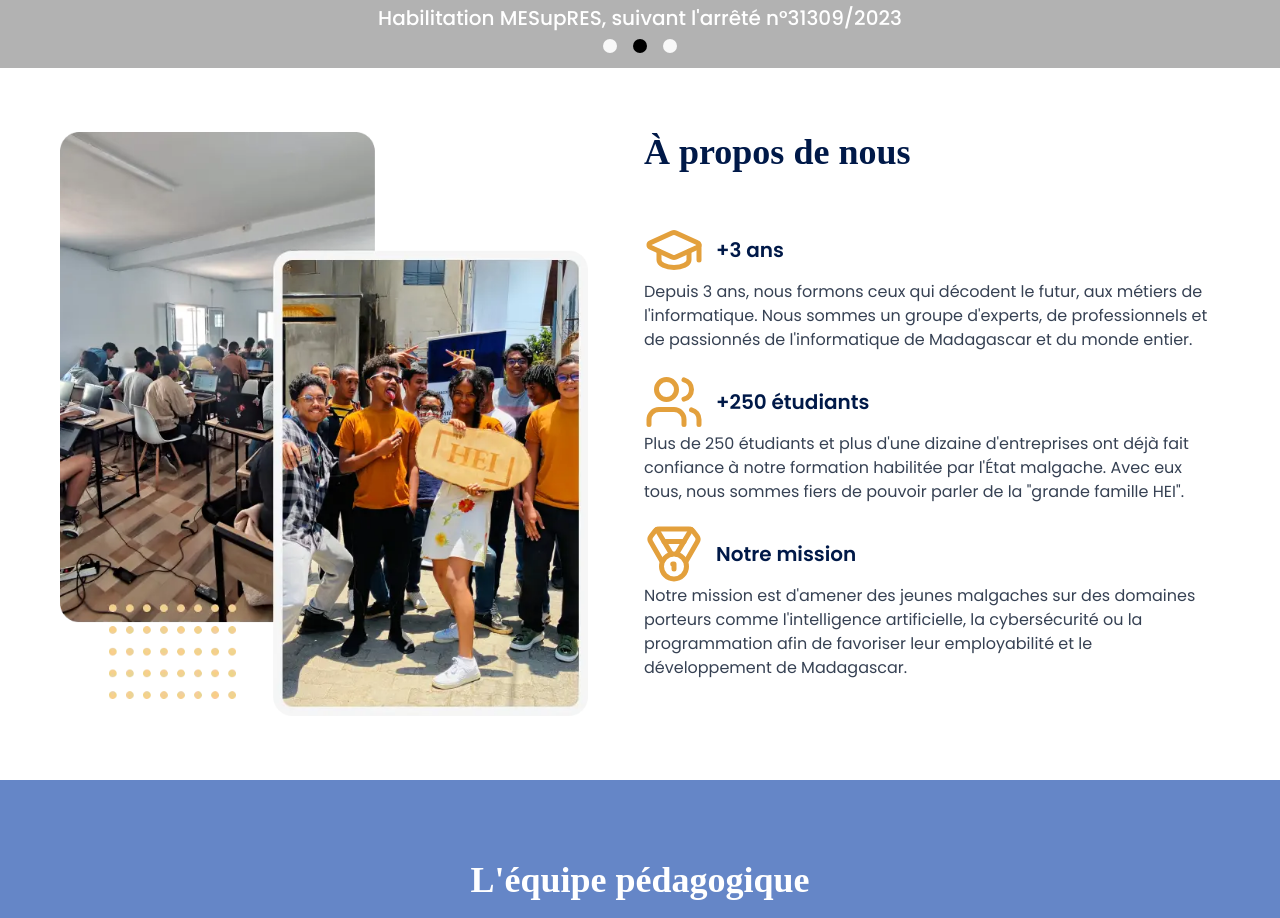
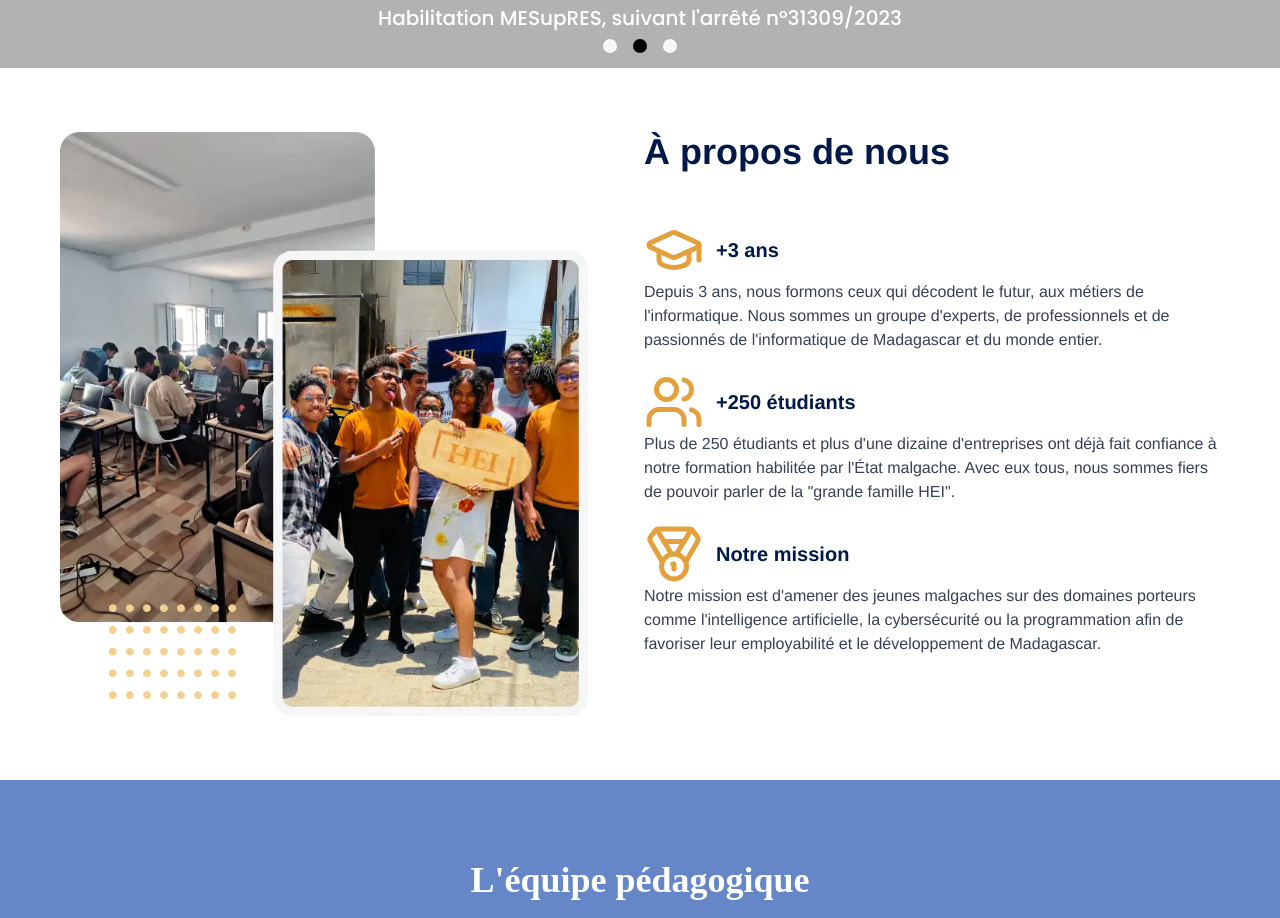
Before and after one commit to IrinaStephane/HEI-School, a React (Vite) app: page / in a window 1280 px wide. Shown: the part 840-1758 px from the top of the page. Built offline with nearby package versions, Linux system fonts and the light colour scheme.

Commit message:
feat: About

```diff
--- a/src/components/About.jsx
+++ b/src/components/About.jsx
@@ -15,27 +15,27 @@ const About = () => {
           />
         </div>
         <div className="flex flex-col gap-8 max-w-xl items-center lg:items-start">
-          <h2 className="text-3xl md:text-4xl font-bold font-['EB-Garamond'] text-primary mb-4 text-center lg:text-left">À propos de nous</h2>
+          <h2 className="text-3xl md:text-4xl font-bold title text-primary mb-4 text-center lg:text-left font-[Helvetica]">À propos de nous</h2>
           <div className="flex flex-col gap-4y w-full">
             <div className="flex items-center gap-3 justify-center lg:justify-start">
               <GraduationCap className="text-secondary w-15 h-15" />
-              <h3 className="text-xl font-semibold text-primary">+3 ans</h3>
+              <h3 className="text-xl font-semibold text-primary font-[Helvetica]">+3 ans</h3>
             </div>
-            <p className="text-gray-700 mb-5 text-center lg:text-left">
+            <p className="text-gray-700 mb-5 text-center lg:text-left font-[Helvetica]">
               Depuis 3 ans, nous formons ceux qui décodent le futur, aux métiers de l'informatique. Nous sommes un groupe d'experts, de professionnels et de passionnés de l'informatique de Madagascar et du monde entier.
             </p>
             <div className="flex items-center gap-3 justify-center lg:justify-start">
               <Users className="text-secondary w-15 h-15" />
-              <h3 className="text-xl font-semibold text-primary">+250 étudiants</h3>
+              <h3 className="text-xl font-semibold text-primary font-[Helvetica]">+250 étudiants</h3>
             </div>
-            <p className="text-gray-700 mb-5 text-center lg:text-left">
+            <p className="text-gray-700 mb-5 text-center lg:text-left font-[Helvetica]">
               Plus de 250 étudiants et plus d'une dizaine d'entreprises ont déjà fait confiance à notre formation habilitée par l'État malgache. Avec eux tous, nous sommes fiers de pouvoir parler de la "grande famille HEI".
             </p>
             <div className="flex items-center gap-3 justify-center lg:justify-start">
               <Medal className="text-secondary w-15 h-15" />
-              <h3 className="text-xl font-semibold text-primary">Notre mission</h3>
+              <h3 className="text-xl font-semibold text-primary font-[Helvetica]">Notre mission</h3>
             </div>
-            <p className="text-gray-700 mb-5 text-center lg:text-left">
+            <p className="text-gray-700 mb-5 text-center lg:text-left font-[Helvetica]">
               Notre mission est d'amener des jeunes malgaches sur des domaines porteurs comme l'intelligence artificielle, la cybersécurité ou la programmation afin de favoriser leur employabilité et le développement de Madagascar.
             </p>
           </div>
```
